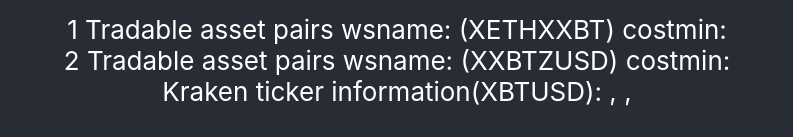
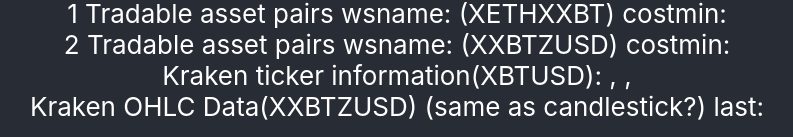
Before and after one commit to artkdev/PNNV, a React (Create React App) app: page / in a window 1280 px wide. Shown: the part 660-797 px from the top of the page, without its empty margins (243-1036 px from the left). Built offline with nearby package versions, Linux system fonts and the light colour scheme; no server answers.

Commit message:
add kraken ohlc data

```diff
--- a/src/App.tsx
+++ b/src/App.tsx
@@ -8,6 +8,7 @@
   const [priceChangeDataWeek, setPriceChangeDataWeek] = useState<any>()
   const [krakenAssetPairs, setKrakenAssetPairs] = useState<any>()
   const [krakenTickerInformation, setKrakenTickerInformation] = useState<any>()
+  const [krakenOHLCData, setKrakenOHLCData] = useState<any>()
   const [currentCoin, setCurrentCoin] = useState<string>("BNB")
   const [currentCurrency, setCurrentCurrency] = useState<string>("USDT")
 
@@ -21,6 +22,7 @@
     fetchPriceChangeWeek(currentCoin, currentCurrency)
     fetchKrakenAssetPairs()
     fetchKrakenTickerInformation()
+    fetchKrakenOHLCData()
     // eslint-disable-next-line react-hooks/exhaustive-deps
   }, [])
 
@@ -102,11 +104,19 @@
         "https://api.kraken.com/0/public/Ticker?pair=XBTUSD"
       )
       const json = await data.json()
-      console.log(
-        "🚀 ~ file: App.tsx:108 ~ fetchKrakenTickerInformation ~ json?.result",
-        json?.result.a
+      setKrakenTickerInformation(json?.result)
+    } catch (err) {
+      console.error(err)
+    }
+  }
+
+  const fetchKrakenOHLCData = async () => {
+    try {
+      const data = await fetch(
+        "https://api.kraken.com/0/public/OHLC?pair=XBTUSD"
       )
-      setKrakenTickerInformation(json?.result)
+      const json = await data.json()
+      setKrakenOHLCData(json?.result)
     } catch (err) {
       console.error(err)
     }
@@ -175,6 +185,10 @@
           {krakenTickerInformation?.XXBTZUSD?.a[1]},{" "}
           {krakenTickerInformation?.XXBTZUSD?.a[2]}
         </div>
+        <div>
+          Kraken OHLC Data(XXBTZUSD) (same as candlestick?) last:{" "}
+          {krakenOHLCData?.last}
+        </div>
       </header>
     </div>
   )
```
